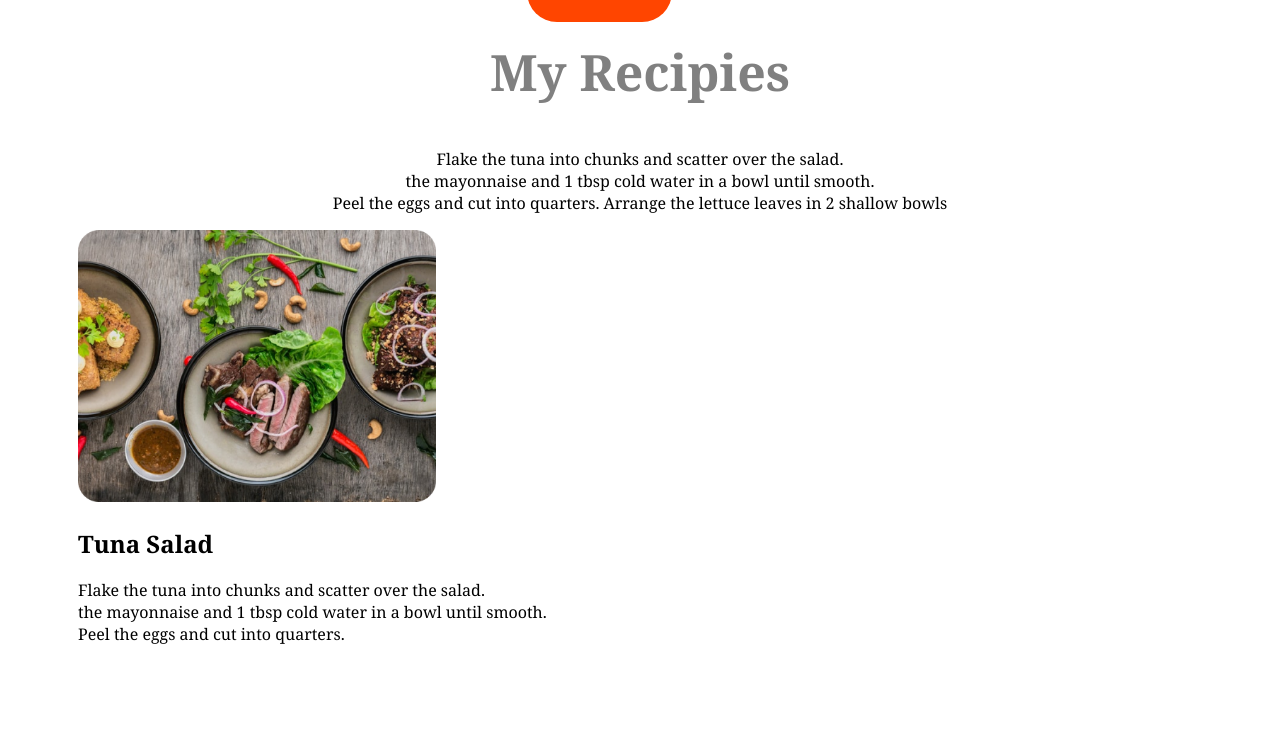
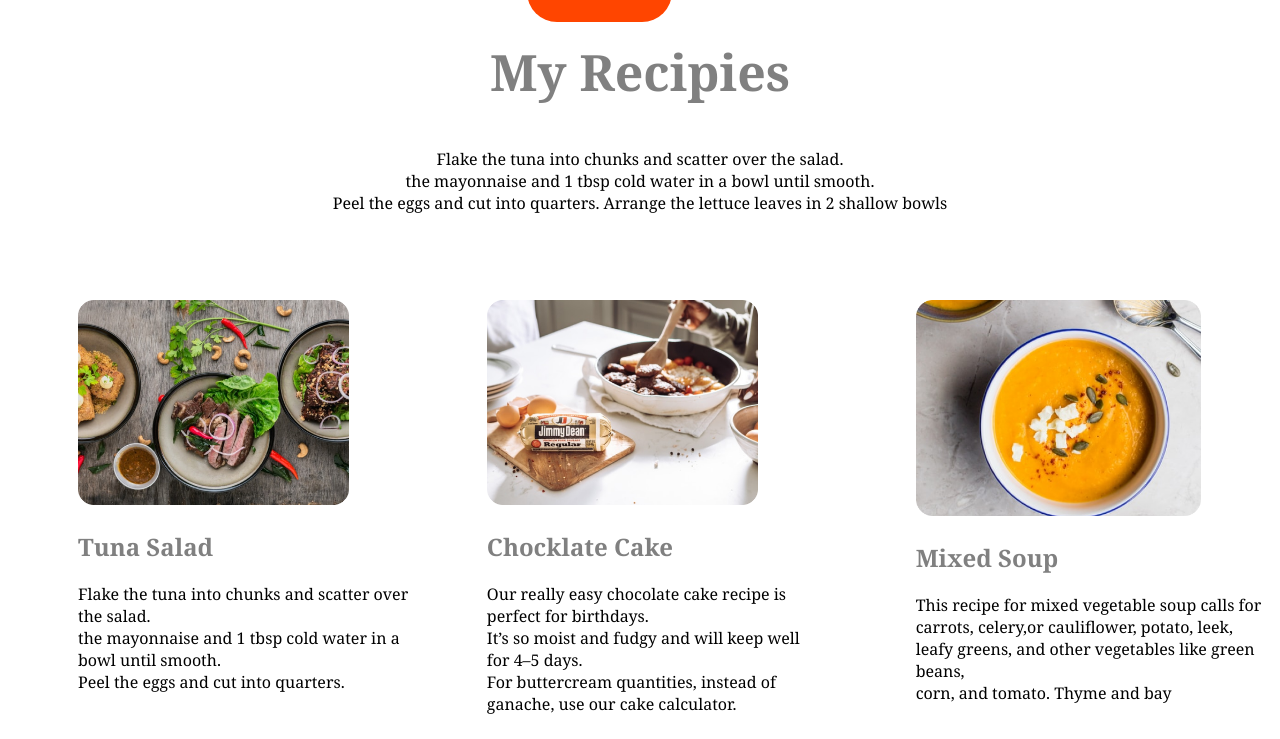
Before and after one commit to AlamNurul95/First-Assignment, a plain HTML site: page index.html in a window 1280 px wide. Shown: the part 1094-1833 px from the top of the page. Before the commit the page ends 1755 px from the top, so only its background shows below. Drawn offline with Linux system fonts and the light colour scheme.

Commit message:
6th commit

```diff
--- a/index.html
+++ b/index.html
@@ -45,13 +45,29 @@
                 cold water in a bowl until smooth.<br>Peel the eggs and cut into quarters. Arrange the lettuce leaves in
                 2 shallow bowls</p>
         </div>
+        <div class="box">
             <div class="tuna-recipi">
                 <img src="images/food/Project Cover1.jpg" alt="">
                 <h2>Tuna Salad</h2>
                 <p>Flake the tuna into chunks and scatter over the salad.<br> the mayonnaise and 1 tbsp
                     cold water in a bowl until smooth.<br>Peel the eggs and cut into quarters. </p>
             </div>
+            <div class="cake-recipi">
+                <img src="images/food/cake.jpg" alt="">
+                <h2>Chocklate Cake</h2>
+                <p>Our really easy chocolate cake recipe is perfect for birthdays.<br> It’s so moist and fudgy and will
+                    keep
+                    well for 4–5 days.<br> For buttercream quantities, instead of ganache, use our cake calculator.</p>
+            </div>
+            <div class="soup-recipi">
+                <img src="images/food/soup.png" alt="">
+                <h2>Mixed Soup</h2>
+                <p>This recipe for mixed vegetable soup calls for carrots, celery,or cauliflower, potato,
+                    leek, leafy greens, and other vegetables like green beans,<br> corn, and tomato. Thyme and bay
+                <p>
+            </div>
 
+        </div>
     </section>
 
 </body>
--- a/style.css
+++ b/style.css
@@ -66,10 +66,33 @@ h1 {
 }
 
 .tuna-recipi img {
-    width: 30%;
+    width: 80%;
 }
 
 
 h2 {
-    color: black;
+    color: gray;
 }
+
+.cake-recipi img {
+    width: 80%;
+}
+
+.cake-recipi {
+    padding-left: 70px;
+}
+
+.box {
+    display: flex;
+    padding-top: 70px;
+
+}
+
+.soup-recipi img {
+    width: 80%;
+
+}
+
+.soup-recipi {
+    padding-left: 90px;
+}
```
Also changed, not shown: images/food/cake.jpg (renamed from images/food/Project Cover.jpg), images/food/soup.png (renamed from images/food/Project Cover.png). Lines whose indentation alone changed are shown as unchanged.
